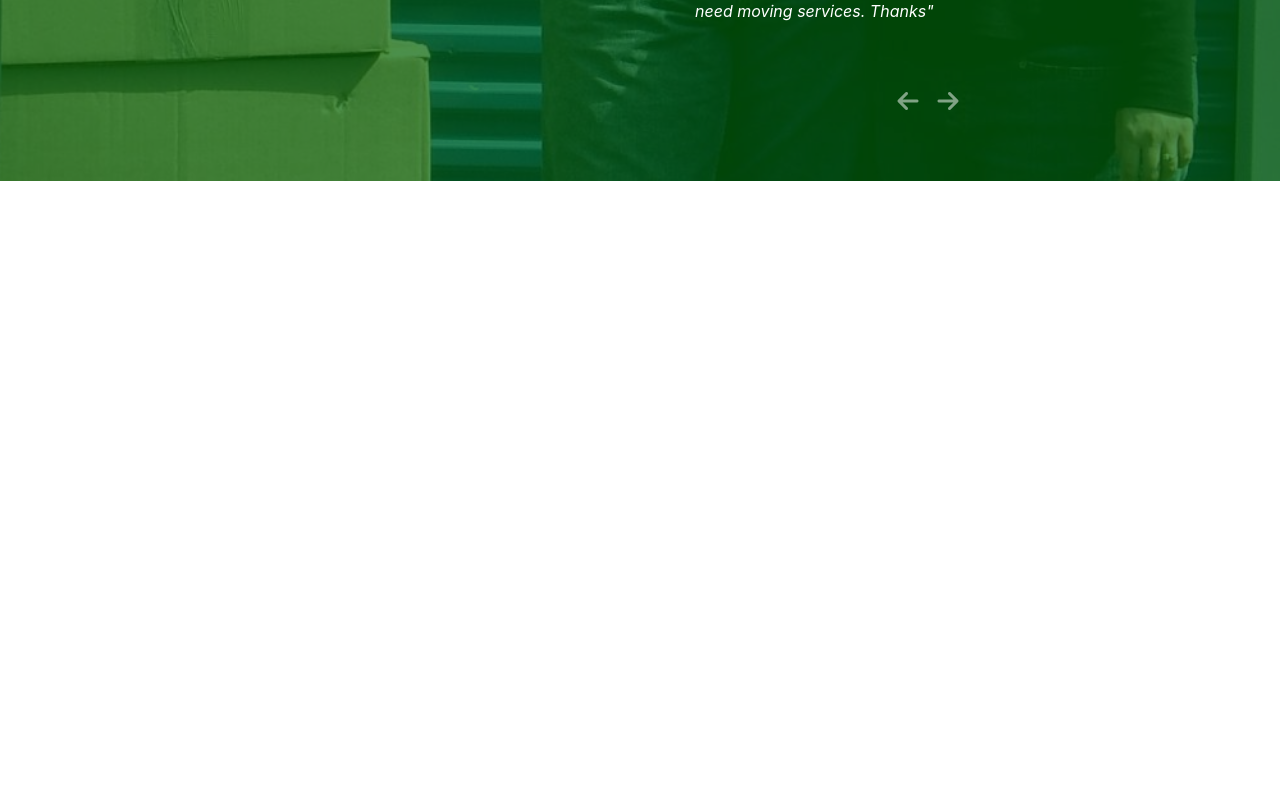
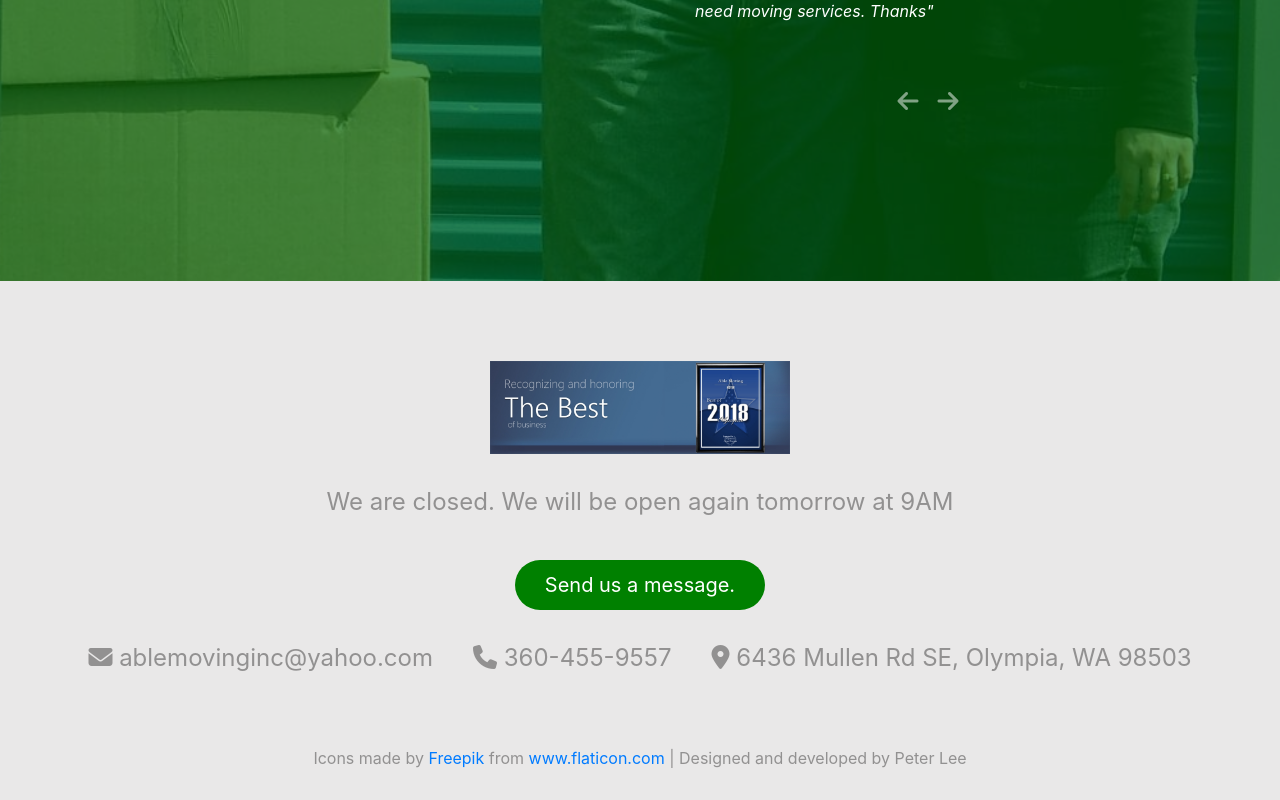
Before and after one commit to PedroL33/able-moving, a React (Create React App) app: page / in a window 1280 px wide. Shown: the part 3888-4688 px from the top of the page. Before the commit the page ends 4069 px from the top, so only its background shows below. Built offline with nearby package versions, Linux system fonts and the light colour scheme.

Commit message:
Page footer added.

```diff
--- a/package.json
+++ b/package.json
@@ -6,6 +6,8 @@
     "@testing-library/jest-dom": "^4.2.4",
     "@testing-library/react": "^9.3.2",
     "@testing-library/user-event": "^7.1.2",
+    "moment": "^2.27.0",
+    "moment-timezone": "^0.5.31",
     "react": "^16.13.1",
     "react-bootstrap": "^1.0.1",
     "react-dom": "^16.13.1",
--- a/src/App.js
+++ b/src/App.js
@@ -5,6 +5,7 @@ import Navbar from './components/navbar';
 import About from './components/about/about';
 import Contact from './components/contact';
 import Services from './components/services';
+import Footer from './components/footer';
 
 function App() {
 
@@ -17,6 +18,7 @@ function App() {
       nav==="contact" ? <Contact />:
       <Services />
       }
+      <Footer />
     </div>
   );
 }
--- /dev/null
+++ b/src/components/footer.js
@@ -0,0 +1,56 @@
+import React from 'react';
+import styles from '../styles/footer.module.css';
+import {setNav} from '../actions';
+import { useDispatch } from 'react-redux';
+import moment from 'moment-timezone';
+
+
+function Footer() {
+
+  const dispatch = useDispatch();
+
+  function isOpen() {
+    const hour = moment().tz("America/Los_Angeles").day()
+    const day = moment().tz("America/Los_Angeles").day()
+    if(day != 7 && ((day === 6 && hour < 17 && hour > 10) || (hour < 18 && hour > 9))) {
+      return "WE ARE OPEN NOW!";
+    }
+    return day===6 ? "We are closed. We will be open again on Monday at 9AM" :
+    day===5 ? "We are closed. We will be open again tomorrow at 10AM" :
+    "We are closed. We will be open again tomorrow at 9AM";
+  }
+
+  return (
+    <div className={styles.container}>
+      <img className={styles.image} src={`${window.location.origin}/images/footerAward.jpg`} />
+      <div className={styles.body}>
+        <div className={styles.schedule}>
+          {isOpen()}
+        </div>
+        <button className={styles.button} onClick={() => dispatch(setNav("contact"))}>
+          Send us a message.
+        </button>
+        <div className={styles.contact}>
+          <div>
+            <i class="fas fa-envelope"></i> ablemovinginc@yahoo.com
+          </div>
+          <div>
+            <i class="fas fa-phone"></i> 360-455-9557
+          </div>
+          <div>
+            <i class="fas fa-map-marker-alt"></i> 6436 Mullen Rd SE, Olympia, WA 98503
+          </div>
+        </div>
+      </div>
+      <div className={styles.contributions}>
+        Icons made by
+        <a href="https://www.flaticon.com/authors/freepik" title="Freepik"> Freepik </a>
+        from
+        <a href="https://www.flaticon.com/" title="Flaticon"> www.flaticon.com  </a>
+        |   Designed and developed by Peter Lee
+      </div>
+    </div>
+  )
+}
+
+export default Footer;
--- a/src/styles/aboutClients.module.css
+++ b/src/styles/aboutClients.module.css
@@ -5,6 +5,7 @@
   display: flex;
   align-items: center;
   justify-content: center;
+  margin-bottom: 100px;
 }
 
 .title {
--- a/src/styles/aboutFamily.module.css
+++ b/src/styles/aboutFamily.module.css
@@ -1,7 +1,7 @@
 .container {
   background-size: 150% auto;
   background-position: 70% 20%;
-  height: 1200px;
+  height: 1300px;
   position: relative;
 }
 
--- /dev/null
+++ b/src/styles/footer.module.css
@@ -0,0 +1,61 @@
+.container {
+  text-align: center;
+  display: flex;
+  flex-direction: column;
+  align-items: center;
+  justify-content: center;
+  background: rgb(233, 232, 232);
+  color: rgb(146, 145, 145);
+}
+
+.image {
+  width: 300px;
+  margin-top: 80px;
+}
+
+.contact {
+  display: flex;
+  justify-content: center;
+  flex-wrap: wrap;
+  margin: 10px;
+}
+
+.button {
+  padding: 10px 30px;
+  border-radius: 30px;
+  border: none;
+  margin: 40px 0 20px 0;
+  color: white;
+  background: green;
+  font-size: 20px;
+}
+
+.button:hover {
+  background: rgb(0, 93, 0);
+  color: white;
+  transition: background-color 300ms linear;
+}
+
+.contact div, .schedule {
+  margin: 0 20px;
+  font-size: 24px;
+  transition: color 300ms ease-in-out;
+}
+
+.contact div:hover, .schedule:hover{
+  color: green;
+  cursor: pointer;
+}
+
+.contributions, .body {
+  margin: 30px;
+}
+
+@media screen and (max-width: 800px) {
+  .contact div {
+    font-size: 16px;
+  }
+  .contributions {
+    font-size: 12px;
+  }
+}
```
Also changed, not shown: public/images/footerAward.jpg (added), 1 other file (tests, documents, lock files or other folders).
